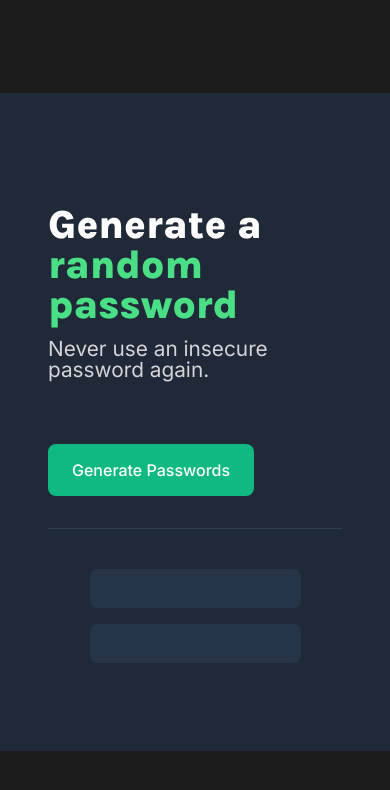
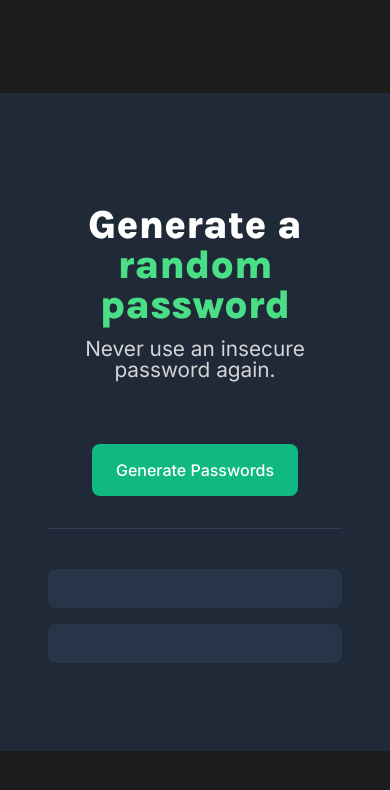
Before and after one commit to webstormcam/Password_Generator_Scrimba_Assignment_4, a plain HTML site: page index.html in a window 390 px wide. Drawn offline with Linux system fonts and the light colour scheme.

Commit message:
Centered elements on mobile

```diff
--- a/style.css
+++ b/style.css
@@ -78,6 +78,12 @@ button{
 }
 
 @media screen and (max-width:535px) {
+
+    #password-request{
+        text-align: center;
+    }
+
+
     #password-output{
 
 
@@ -89,6 +95,7 @@ button{
 
     .password{
         margin-bottom: 1rem;
-        width: 90%;
+        max-width: 100%;
+        width: 100%;
     }
 }
```
